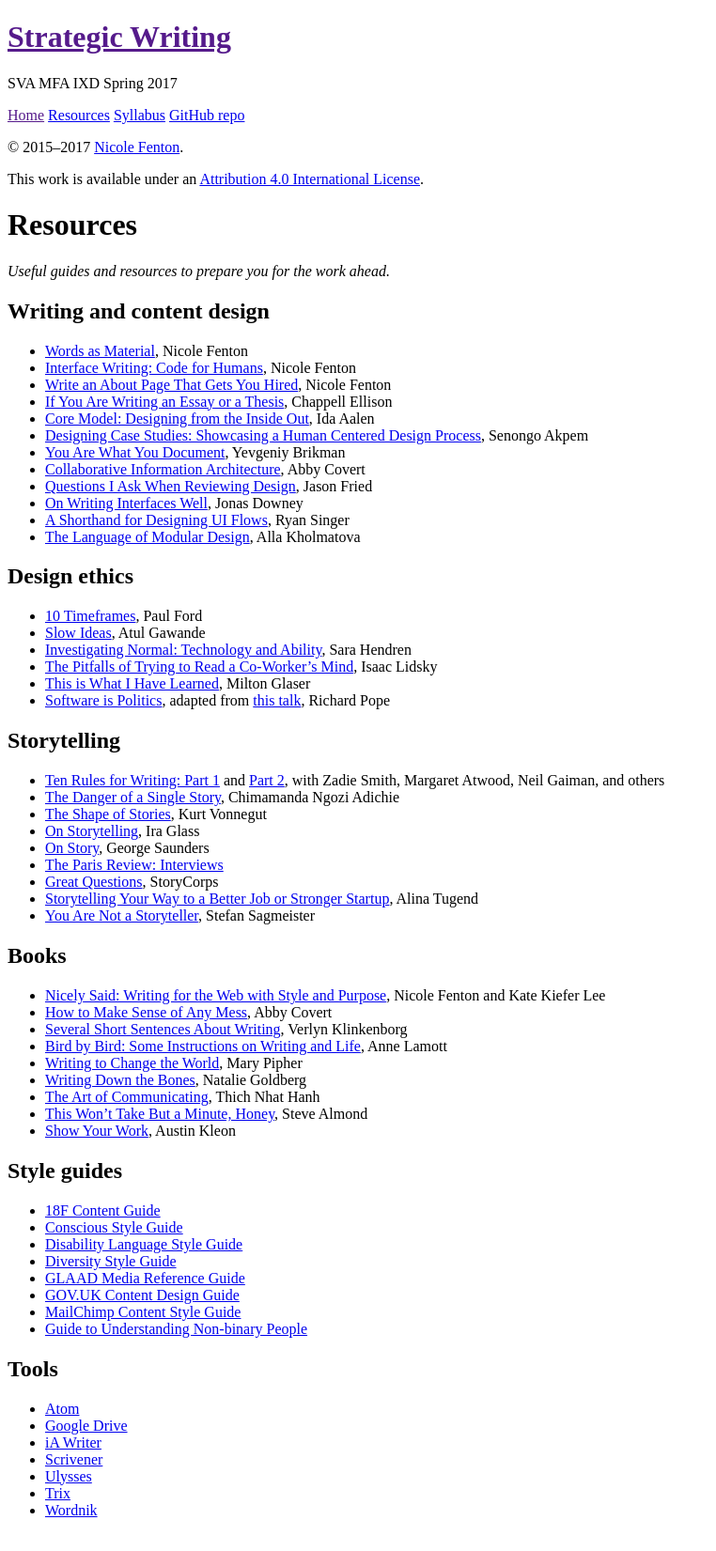
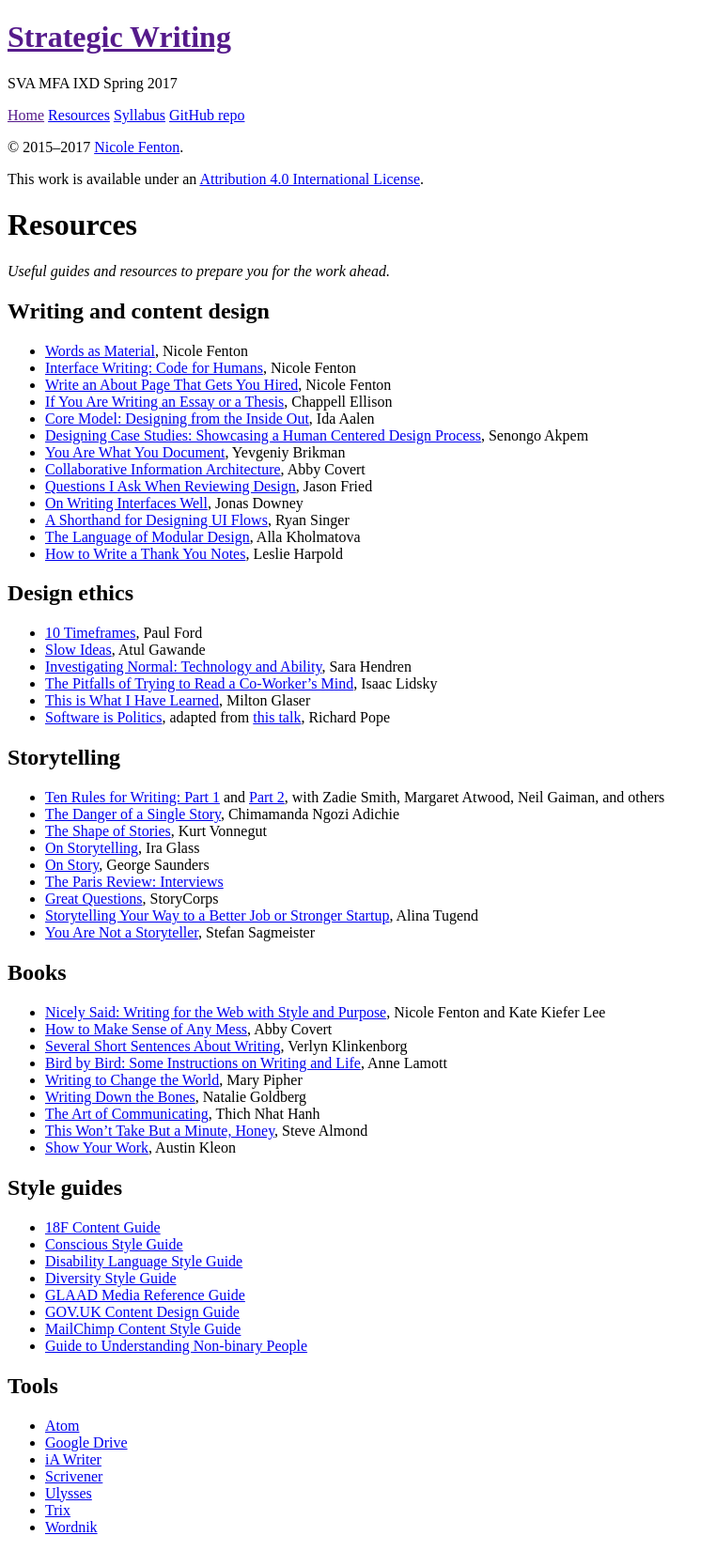
Before and after one commit to nicoleslaw/strategicwriting, a Jekyll site: the page built from resources.md, in a window 1280 px wide. Shown: the whole page at 94% size, without its empty margins (0-762 px from the left). Built offline with Jekyll 4.4.1, drawn with Linux system fonts in a browser that asks for light colours.

Commit message:
Update resources.md

```diff
--- a/resources.md
+++ b/resources.md
@@ -18,6 +18,7 @@ _Useful guides and resources to prepare you for the work ahead._
 * [On Writing Interfaces Well](https://signalvnoise.com/posts/3633-on-writing-interfaces-well), Jonas Downey
 * [A Shorthand for Designing UI Flows](https://signalvnoise.com/posts/1926-a-shorthand-for-designing-ui-flows), Ryan Singer
 * [The Language of Modular Design](http://alistapart.com/article/language-of-modular-design), Alla Kholmatova
+* [How to Write a Thank You Notes](http://www.themorningnews.org/article/how-to-write-a-thank-you-note), Leslie Harpold
 
 ## Design ethics
 * [10 Timeframes](http://contentsmagazine.com/articles/10-timeframes/), Paul Ford
```
